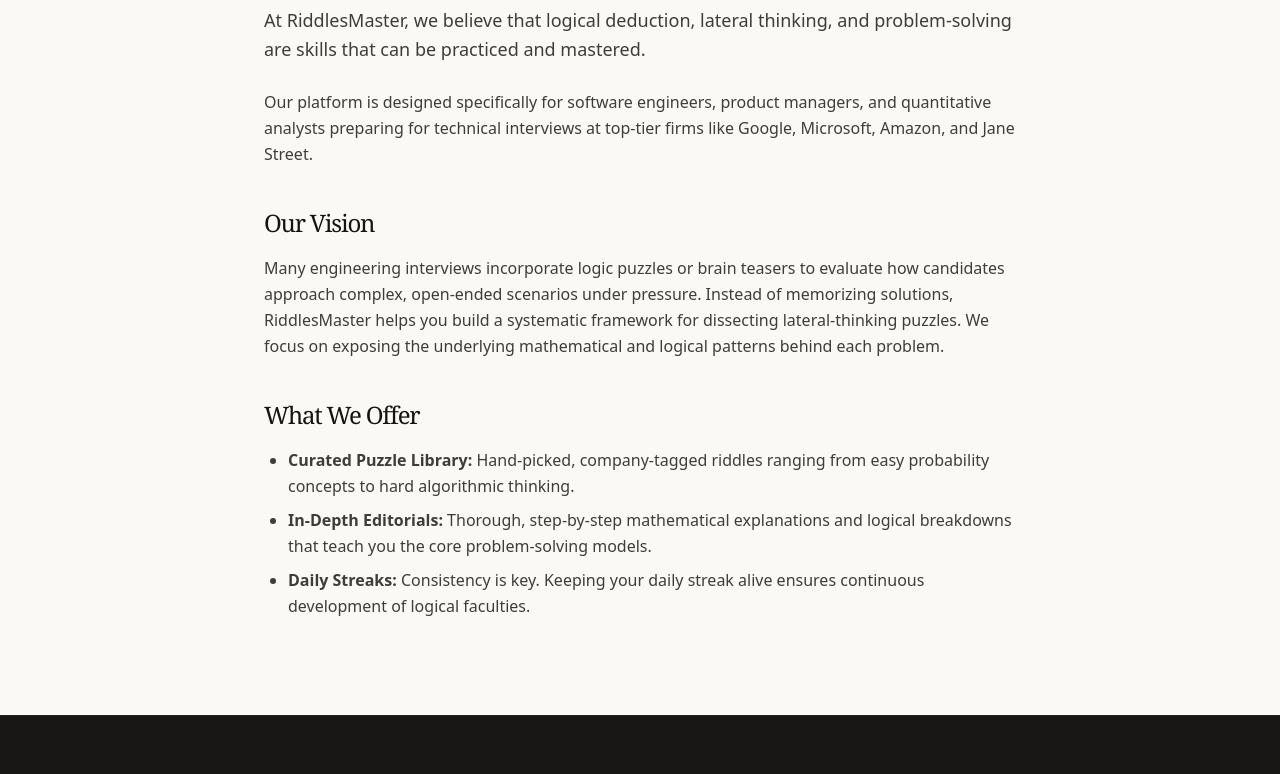
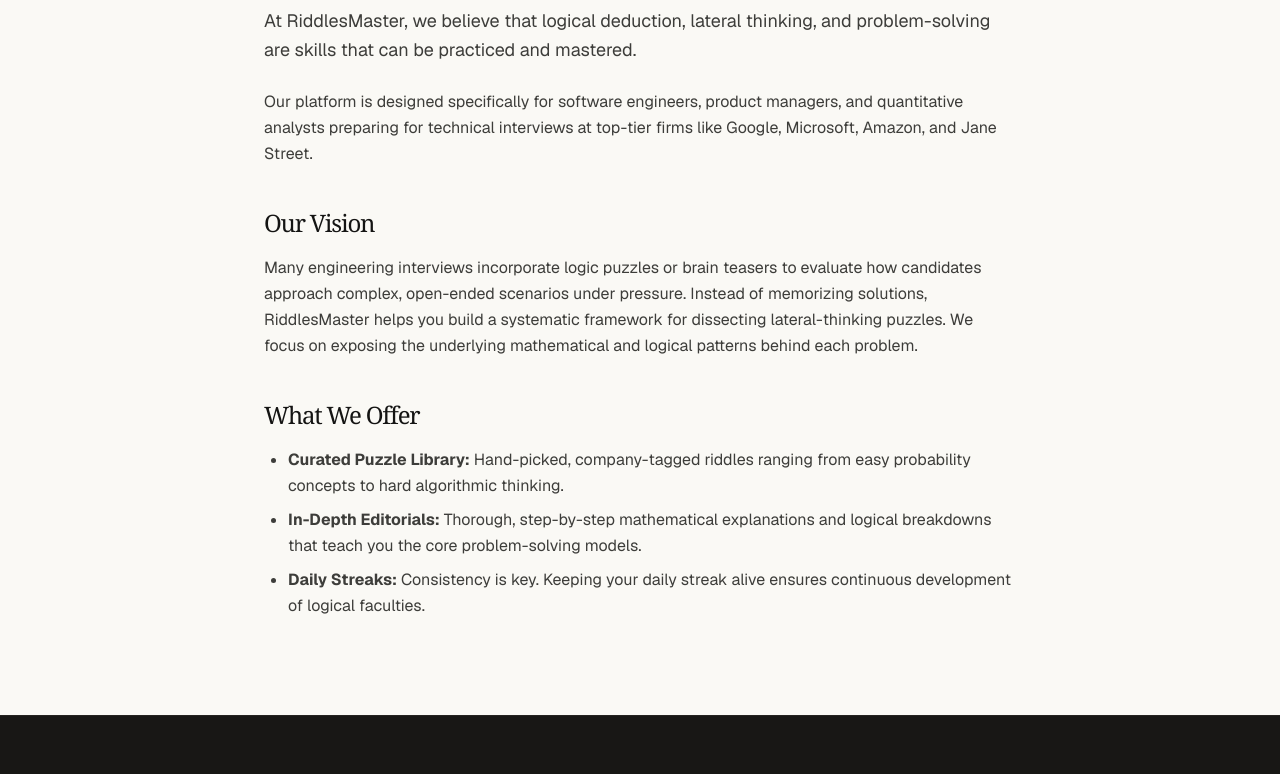
Before and after one commit to gagan-1307/Riddles-Master, an Astro site: page /about in a window 1280 px wide. Shown: the part 231-1005 px from the top of the page. Built offline with nearby package versions, Linux system fonts and the light colour scheme; Astro itself is replaced by a stand-in of ours; some packages are replaced by stand-ins of ours; no server answers.

Commit message:
performance optimization

```diff
--- a/src/layouts/Layout.astro
+++ b/src/layouts/Layout.astro
@@ -58,6 +58,22 @@ const resolvedOgImage = ogImage || new URL("/og-image.png", Astro.url.origin).to
 
 		<meta charset="UTF-8" />
 		<meta name="viewport" content="width=device-width" />
+
+		<!-- Preload Critical Fonts -->
+		<link
+			rel="preload"
+			href="/fonts/geist-sans-latin-wght-normal.woff2"
+			as="font"
+			type="font/woff2"
+			crossorigin="anonymous"
+		/>
+		<link
+			rel="preload"
+			href="/fonts/geist-mono-latin-400-normal.woff2"
+			as="font"
+			type="font/woff2"
+			crossorigin="anonymous"
+		/>
 		<link rel="icon" type="image/png" href="/favicon-96x96.png" sizes="96x96" />
 		<link rel="icon" type="image/svg+xml" href="/favicon.svg" />
 		<link rel="shortcut icon" href="/favicon.ico" />
--- a/src/styles/global.css
+++ b/src/styles/global.css
@@ -1,9 +1,44 @@
 @import "tailwindcss";
 @import "tw-animate-css";
 @import "shadcn/tailwind.css";
-@import "@fontsource-variable/geist";
-@import "@fontsource-variable/inter";
-@import "@fontsource/geist-mono";
+/* Custom self-hosted fonts */
+@font-face {
+  font-family: 'Geist Variable';
+  font-style: normal;
+  font-weight: 100 900;
+  font-display: swap;
+  src: url('/fonts/geist-sans-latin-wght-normal.woff2') format('woff2-variations'),
+       url('/fonts/geist-sans-latin-wght-normal.woff2') format('woff2');
+  unicode-range: U+0000-00FF, U+0131, U+0152-0153, U+02BB-02BC, U+02C6, U+02DA, U+02DC, U+2000-206F, U+2074, U+20AC, U+2122, U+2191, U+2193, U+2212, U+2215, U+FEFF, U+FFFD;
+}
+
+@font-face {
+  font-family: 'Inter Variable';
+  font-style: normal;
+  font-weight: 100 900;
+  font-display: swap;
+  src: url('/fonts/inter-latin-wght-normal.woff2') format('woff2-variations'),
+       url('/fonts/inter-latin-wght-normal.woff2') format('woff2');
+  unicode-range: U+0000-00FF, U+0131, U+0152-0153, U+02BB-02BC, U+02C6, U+02DA, U+02DC, U+2000-206F, U+2074, U+20AC, U+2122, U+2191, U+2193, U+2212, U+2215, U+FEFF, U+FFFD;
+}
+
+@font-face {
+  font-family: 'Geist Mono';
+  font-style: normal;
+  font-weight: 400;
+  font-display: swap;
+  src: url('/fonts/geist-mono-latin-400-normal.woff2') format('woff2');
+  unicode-range: U+0000-00FF, U+0131, U+0152-0153, U+02BB-02BC, U+02C6, U+02DA, U+02DC, U+2000-206F, U+2074, U+20AC, U+2122, U+2191, U+2193, U+2212, U+2215, U+FEFF, U+FFFD;
+}
+
+@font-face {
+  font-family: 'Geist Mono';
+  font-style: normal;
+  font-weight: 700;
+  font-display: swap;
+  src: url('/fonts/geist-mono-latin-700-normal.woff2') format('woff2');
+  unicode-range: U+0000-00FF, U+0131, U+0152-0153, U+02BB-02BC, U+02C6, U+02DA, U+02DC, U+2000-206F, U+2074, U+20AC, U+2122, U+2191, U+2193, U+2212, U+2215, U+FEFF, U+FFFD;
+}
 
 @custom-variant dark (&:is(.dark *));
 
```
Also changed, not shown: public/fonts/geist-mono-latin-400-normal.woff2 (added), public/fonts/geist-mono-latin-700-normal.woff2 (added), public/fonts/geist-sans-latin-wght-normal.woff2 (added), public/fonts/inter-latin-wght-normal.woff2 (added).
